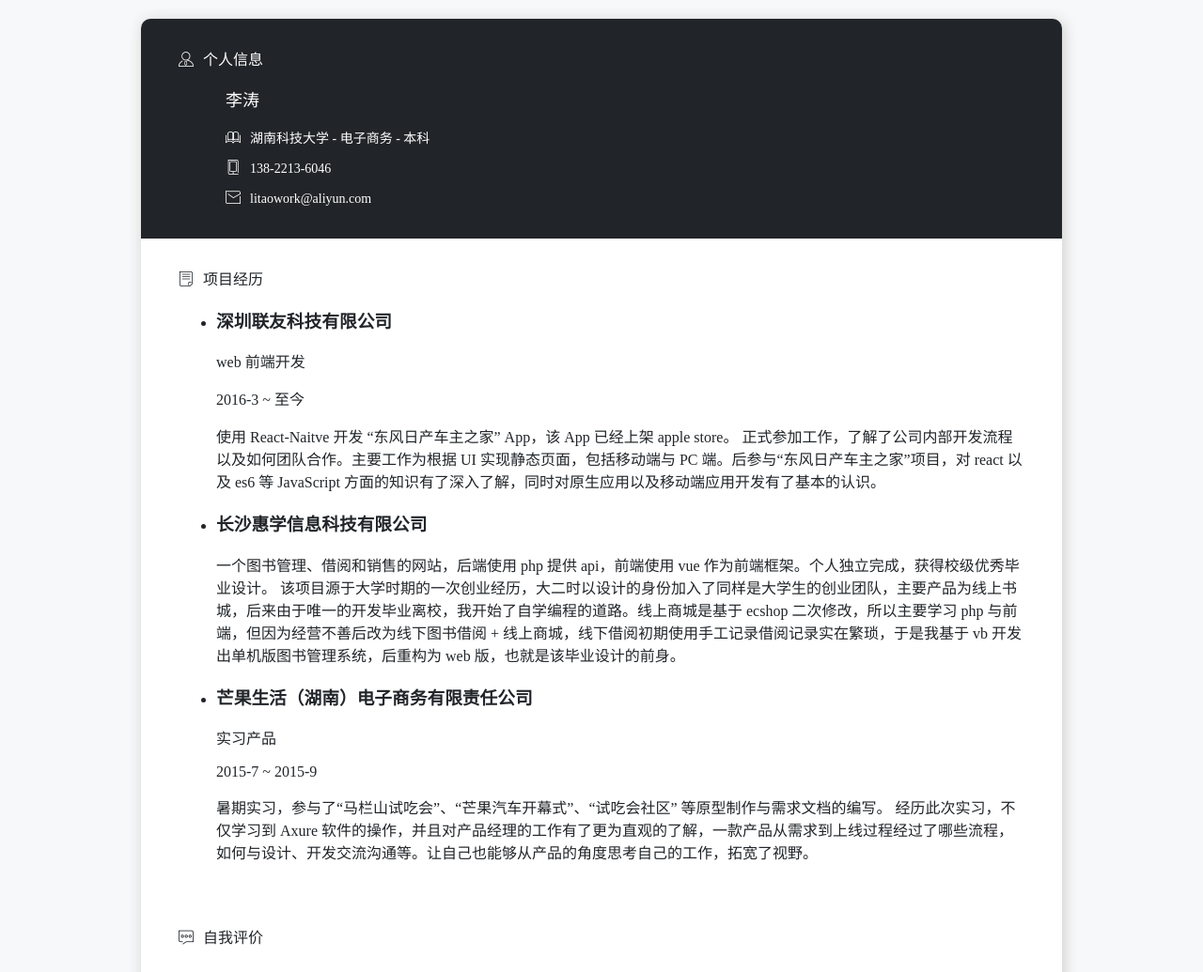
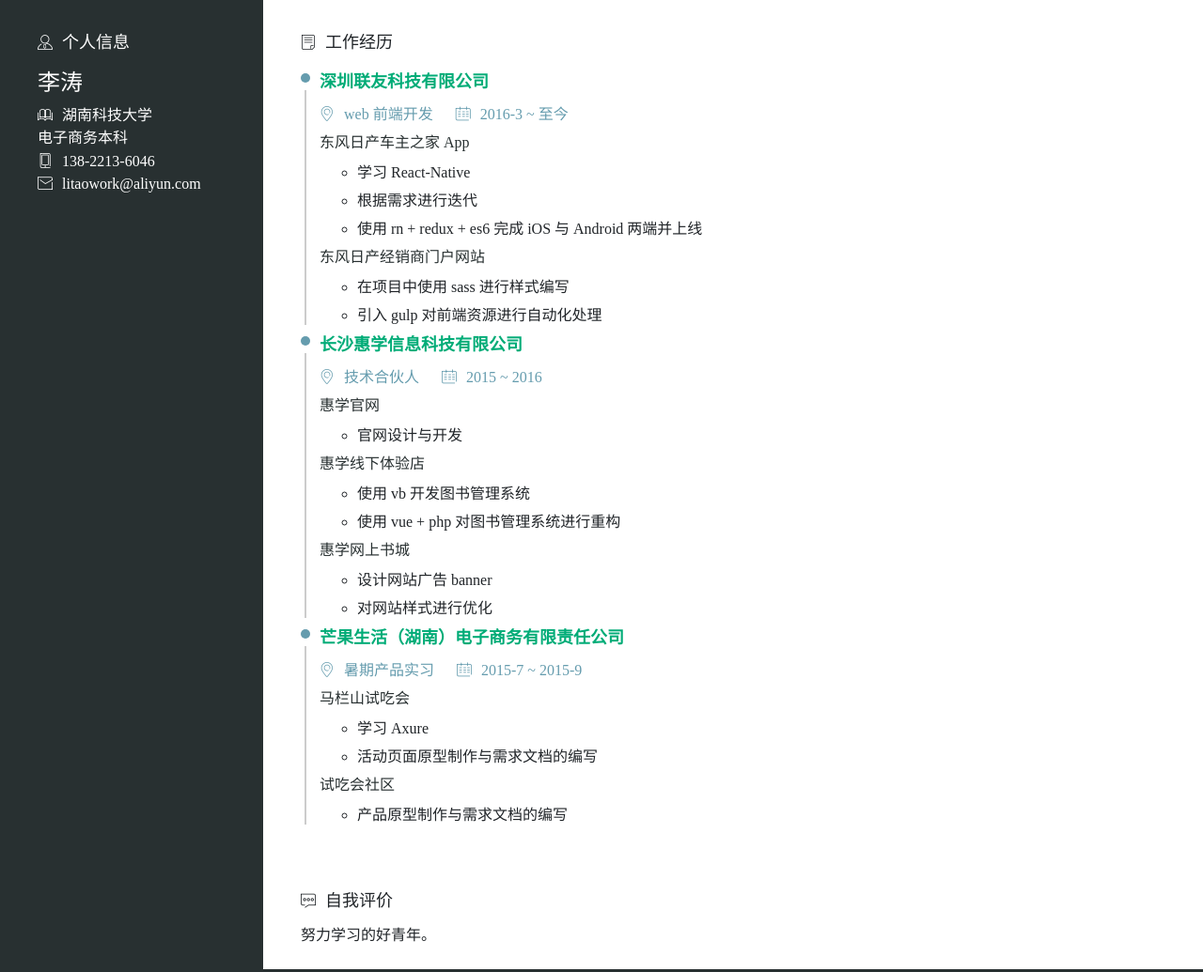
Before and after one commit to ltaoo/resume, a website: page index.html in a window 1280 px wide. Shown: the top 1035 px of the page at 94% size. Drawn offline with Linux system fonts and the light colour scheme.

Commit message:
【优化】调整布局，增加配色

```diff
--- a/css/main.css
+++ b/css/main.css
@@ -1,22 +1,64 @@
+body, section {
+    margin: 0;
+    padding: 0;
+}
 body {
-    background-color: #f7f8f9;
+    background-color: rgb(40, 48, 49);
+    /* background-color: #f7f8f9; */
     font-family: '微软雅黑';
 }
 
+
 section {
     padding: 20px 40px;
+    background-color: #fff;
 }
+h1, h2, h3, h4, h5, h6 {
+    font-weight: normal;
+    margin-top: 0;
+}
+h1 {
+    font-size: 22px;
+    margin-bottom: 14px;
+}
+h2 {
+    font-size: 20px;
+    margin-bottom: 12px;
+    /* font-weight: bold; */
+}
+h3 {
+    font-size: 18px;
+    margin-bottom: 10px;
+    font-weight: bold;
+    color: rgb(0, 172, 119);
+}
+h4 {
+    font-size: 16px;
+    margin-bottom: 8px;
+    color: rgb(40, 48, 49);
+}
+p {
+    margin-top: 0;
+    margin-bottom: 6px;
+    font-size: 16px;
+}
+/* 调整 icon 的样式 */
+.icon {
+    margin-right: 10px;
+}
+/* 板块标题 */
 .title {
-    font-size: 16px;
+    font-size: 18px;
     font-weight: normal;
     color: inherit;
     margin-top: 10px;
 }
 #container {
-    border-radius: 10px;
-    width: 980px;
-    margin: 20px auto;
-    background-color: #fff;
+    /* 大容器的背景色 */
+    /* background-color: rgb(40, 48, 49); */
+    /* border-radius: 10px; */
+    /* width: 980px; */
+    /* margin: 20px auto; */
     /* 文本颜色 */
     color: #212529;
     /* 阴影 */
@@ -25,22 +67,75 @@ section {
 }
 /* 内容区 */
 .content {
-    margin-left: 50px;
 }
 /* 个人信息 */
 .info {
-    background-color: #212529;
     color: #fff;
     font-size: 14px;
+    float: left;
+    width: 200px;
+    background-color: rgb(40, 48, 49);
 }
 .info__name {
-    font-size: 18px;
+    font-size: 24px;
 }
 .info .title {
     /* color: #fff; */
 }
-
-/* 调整 icon 的样式 */
-.icon {
-    margin-right: 10px;
+/* 工作经历 */
+.pro {
+    margin-left: 280px;
 }
+.project__items, .project__item {
+    list-style: none;
+    padding: 0;
+}
+.project__item {
+    padding-left: 20px;
+    position: relative;
+}
+/* 圆点 */
+.project__item::before {
+    display: block;
+    content: "";
+    width: 10px;
+    height: 10px;
+    border-radius: 5px;
+    background-color: rgb(101, 156, 174);
+    /* background-color: rgb(141, 166, 173); */
+    position: absolute;
+    top: 6px;
+    right: 20px;
+    left: 0;
+}
+/* 竖线 */
+.project__item::after {
+    display: block;
+    content: "";
+    width: 2px;
+    position: absolute;
+    top: 24px;
+    left: 4px;
+    right: 20px;
+    bottom: 0;
+    background-color: #ccc;
+}
+/* 工作职位 */
+.project__job {
+    display: inline-block;
+    margin-right: 20px;
+    color: rgb(101, 156, 174);
+}
+/* 工作时间 */
+.project__time {
+    display: inline-block;
+    color: rgb(101, 156, 174);
+}
+/* 自我评价 */
+.introduce {
+    margin-left: 280px;
+}
+/* 其他 */
+.other {
+    margin-left: 280px;
+}
--- a/index.html
+++ b/index.html
@@ -6,6 +6,7 @@
     <link rel="stylesheet" href="./node_modules/font-awesome/css/font-awesome.min.css">
     <!-- 阿里图标字体 -->
     <link rel="stylesheet" href="./css/iconfont.css">
+    <!-- 主样式 -->
     <link rel="stylesheet" href="./css/main.css">
 </head>
 <body>
@@ -14,43 +15,95 @@
             <h2 class="title"><i class="icon iconfont">&#xe726;</i>个人信息</h2>
             <div class="content">
                 <p class="info__name">李涛</p>
-                <p class="info__school"><i class="icon iconfont">&#xe705;</i>湖南科技大学 - 电子商务 - 本科</p>
+                <p class="info__school"><i class="icon iconfont">&#xe705;</i>湖南科技大学<br>电子商务本科</p>
                 <p class="info__tel"><i class="icon iconfont">&#xe72a;</i>138-2213-6046</p>
                 <p class="info__email"><i class="icon iconfont">&#xe69f;</i>litaowork@aliyun.com</p>
             </div>
         </section>
         <section class="pro">
-            <h2 class="title"><i class="icon iconfont">&#xe6a2</i>项目经历</h2>
-            <ul class="project_items">
-                <li class="project">
+            <h2 class="title"><i class="icon iconfont">&#xe6a2;</i>工作经历</h2>
+            <ul class="project__items">
+                <li class="project__item">
                     <h3 class="project__company">深圳联友科技有限公司</h3>
-                    <p class="project__job">web 前端开发</p>
-                    <time class="project__time">2016-3 ~ 至今</time>
-                    <p class="project__des">使用 React-Naitve 开发 “东风日产车主之家” App，该 App 已经上架 apple store。
-正式参加工作，了解了公司内部开发流程以及如何团队合作。主要工作为根据 UI 实现静态页面，包括移动端与 PC 端。后参与“东风日产车主之家”项目，对 react 以及 es6 等 JavaScript 方面的知识有了深入了解，同时对原生应用以及移动端应用开发有了基本的认识。</p>
+                    <p class="project__job"><i class="icon iconfont">&#xe715;</i>web 前端开发</p>
+                    <time class="project__time"><i class="icon iconfont">&#xe6bf;</i>2016-3 ~ 至今</time>
+                    <h4>东风日产车主之家 App</h4>
+                    <ul>
+                        <li>
+                            <p>学习 React-Native</p>
+                        </li>
+                        <li>
+                            <p>根据需求进行迭代</p>
+                        </li>
+                        <li>
+                            <p>使用 rn + redux + es6 完成 iOS 与 Android 两端并上线</p>
+                        </li>
+                    </ul>
+                    <h4>东风日产经销商门户网站</h4>
+                    <ul>
+                        <li>
+                            <p>在项目中使用 sass 进行样式编写</p>
+                        </li>
+                        <li>
+                            <p>引入 gulp 对前端资源进行自动化处理</p>
+                        </li>
+                    </ul>
                 </li>
                 <li class="project__item">
                     <h3 class="project__company">长沙惠学信息科技有限公司</h3>
-                    <p class="project__des">
-                    一个图书管理、借阅和销售的网站，后端使用 php 提供 api，前端使用 vue 作为前端框架。个人独立完成，获得校级优秀毕业设计。
-                    该项目源于大学时期的一次创业经历，大二时以设计的身份加入了同样是大学生的创业团队，主要产品为线上书城，后来由于唯一的开发毕业离校，我开始了自学编程的道路。线上商城是基于 ecshop 二次修改，所以主要学习 php 与前端，但因为经营不善后改为线下图书借阅 + 线上商城，线下借阅初期使用手工记录借阅记录实在繁琐，于是我基于 vb 开发出单机版图书管理系统，后重构为 web 版，也就是该毕业设计的前身。
-                    </p>
+                    <p class="project__job"><i class="icon iconfont">&#xe715;</i>技术合伙人</p>
+                    <time class="project__time"><i class="icon iconfont">&#xe6bf;</i>2015 ~ 2016</time>
+                    <h4>惠学官网</h4>
+                    <ul>
+                        <li>
+                            <p>官网设计与开发</p>
+                        </li>
+                    </ul>
+                    <h4>惠学线下体验店</h4>
+                    <ul>
+                        <li>
+                            <p>使用 vb 开发图书管理系统</p>
+                        </li>
+                        <li>
+                            <p>使用 vue + php 对图书管理系统进行重构</p>
+                        </li>
+                    </ul>
+                    <h4>惠学网上书城</h4>
+                    <ul>
+                        <li>
+                            <p>设计网站广告 banner</p>
+                        </li>
+                        <li>
+                            <p>对网站样式进行优化</p>
+                        </li>
+                    </ul>
                 </li>
                 </li>
                 <li class="project__item">
                     <h3 class="project__company">芒果生活（湖南）电子商务有限责任公司</h3>
-                    <p class="project__job">实习产品</p>
-                    <time class="project__time">2015-7 ~ 2015-9</time>
-                    <p class="project__des">暑期实习，参与了“马栏山试吃会”、“芒果汽车开幕式”、“试吃会社区” 等原型制作与需求文档的编写。
-经历此次实习，不仅学习到 Axure 软件的操作，并且对产品经理的工作有了更为直观的了解，一款产品从需求到上线过程经过了哪些流程，如何与设计、开发交流沟通等。让自己也能够从产品的角度思考自己的工作，拓宽了视野。</p>
+                    <p class="project__job"><i class="icon iconfont">&#xe715;</i>暑期产品实习</p>
+                    <time class="project__time"><i class="icon iconfont">&#xe6bf;</i>2015-7 ~ 2015-9</time>
+                    <h4>马栏山试吃会</h4>
+                    <ul>
+                        <li>
+                            <p>学习 Axure</p>
+                        </li>
+                        <li>
+                            <p>活动页面原型制作与需求文档的编写</p>
+                        </li>
+                    </ul>
+                    <h4>试吃会社区</h4>
+                    <ul>
+                        <li>
+                            <p>产品原型制作与需求文档的编写</p>
+                        </li>
+                    </ul>
                 </li>
             </ul>
         </section>
-        <section id="intruction">
+        <section class="introduce">
             <h2 class="title"><i class="icon iconfont">&#xe69b;</i>自我评价</h2>
-        </section>
-        <section id="other">
-            <h2 class="title"><i class="icon iconfont">&#xe6f7;</i>项目</h2>
+            <p>努力学习的好青年。</p>
         </section>
     </div>
 </body>
--- a/package.json
+++ b/package.json
@@ -10,6 +10,7 @@
   "author": "",
   "license": "ISC",
   "dependencies": {
-    "font-awesome": "^4.7.0"
+    "font-awesome": "^4.7.0",
+    "pdfkit": "^0.8.0"
   }
 }
```
